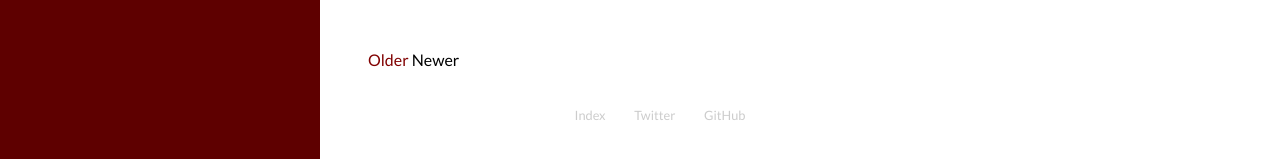
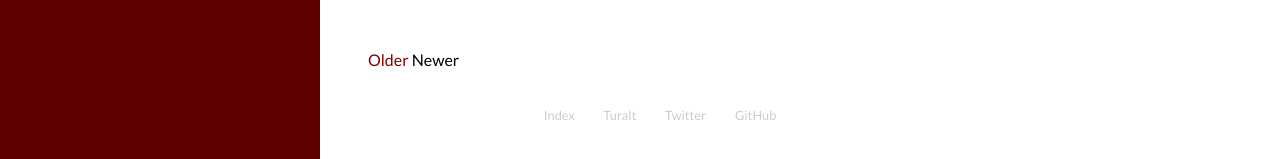
Before and after one commit to morungos/morungos.github.io, a Jekyll site: the page built from index.html, in a window 1280 px wide and 1139 px high. Shown: the part 977-1136 px from the top of the window. Built offline with Jekyll 4.4.1, drawn with Linux system fonts in a browser that asks for light colours; the list of posts is cut into pages by our own code.

Commit message:
Added more linking and tweaks

```diff
--- a/_config.yml
+++ b/_config.yml
@@ -7,11 +7,11 @@ permalink:        pretty
 # Setup
 title:            Morungos
 description:      'Morungos Blog'
-url:              http://morungos.github.io
+url:              https://morungos.github.io
 
 author:
   name:           '@morungos'
-  url:            http://morungos.github.io
+  url:            https://morungos.github.io
 
 paginate:         5
 
--- a/_includes/head.html
+++ b/_includes/head.html
@@ -1,5 +1,4 @@
 <head>
-  <link href="http://gmpg.org/xfn/11" rel="profile">
   <meta http-equiv="content-type" content="text/html; charset=utf-8">
 
   <!-- Enable responsiveness on mobile devices-->
@@ -18,7 +17,7 @@
   <link rel="stylesheet" href="/public/css/grids-responsive-min.css">
   <link rel="stylesheet" href="/public/css/blog.css">
 
-  <link href='http://fonts.googleapis.com/css?family=Libre+Baskerville:400,700,400italic&amp;subset=latin,latin-ext' rel='stylesheet' type='text/css'>
+  <link href='https://fonts.googleapis.com/css?family=Libre+Baskerville:400,700,400italic&amp;subset=latin,latin-ext' rel='stylesheet' type='text/css'>
   <link href="https://fonts.googleapis.com/css?family=Lato:300,300i,400,400i,700,700i" rel="stylesheet">
 
   <!-- Icons -->
--- a/_layouts/default.html
+++ b/_layouts/default.html
@@ -20,8 +20,9 @@
         <div class="pure-menu pure-menu-horizontal">
             <ul>
                 <li class="pure-menu-item"><a href="/" class="pure-menu-link">Index</a></li>
-                <li class="pure-menu-item"><a href="http://twitter.com/morungos/" class="pure-menu-link">Twitter</a></li>
-                <li class="pure-menu-item"><a href="http://github.com/morungos/" class="pure-menu-link">GitHub</a></li>
+                <li class="pure-menu-item"><a href="https://turalt.com" class="pure-menu-link">Turalt</a></li>
+                <li class="pure-menu-item"><a href="https://twitter.com/morungos" class="pure-menu-link">Twitter</a></li>
+                <li class="pure-menu-item"><a href="https://github.com/morungos" class="pure-menu-link">GitHub</a></li>
             </ul>
         </div>
     </div>
--- a/public/css/pure.css
+++ b/public/css/pure.css
@@ -500,6 +500,7 @@ th {
 
     display: -webkit-flex;
     -webkit-flex-flow: row wrap;
+    flex-flow: row wrap;
 
     /* IE10 uses display: flexbox */
     display: -ms-flexbox;
@@ -805,7 +806,7 @@ this the same font stack that Normalize.css sets for the `body`.
 .pure-button-active,
 .pure-button:active {
     box-shadow: 0 0 0 1px rgba(0,0,0, 0.15) inset, 0 0 6px rgba(0,0,0, 0.20) inset;
-    border-color: #000\9;
+    border-color: #000;
 }
 
 .pure-button[disabled],
```
